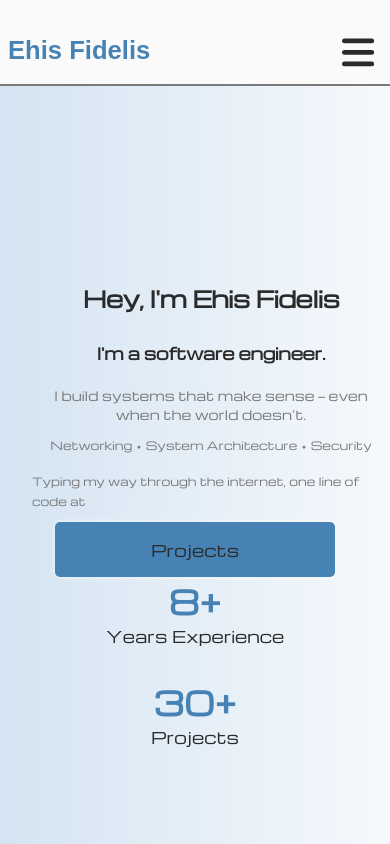
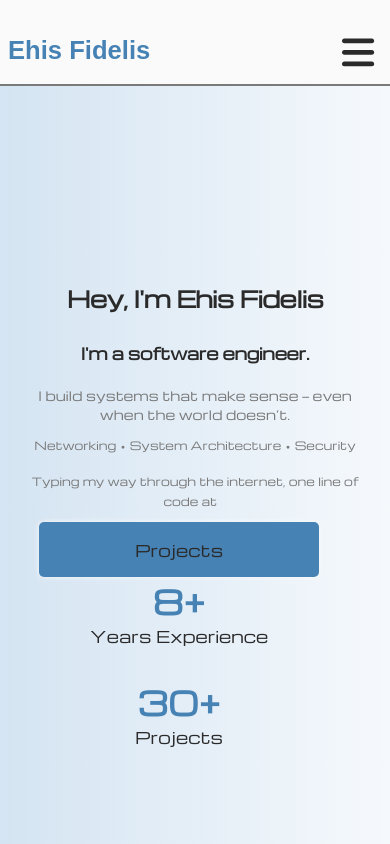
Before and after one commit to ehis-io/ehis-portfolio, a Next.js app: page /ehis-portfolio/ in a window 390 px wide. Shown: the top 844 px of the page. Built offline with nearby package versions, Linux system fonts and the light colour scheme; a web font is replaced by a local one.

Commit message:
fix home page align

```diff
--- a/app/home.module.css
+++ b/app/home.module.css
@@ -8,6 +8,7 @@
   align-items: center;
   flex-direction: column;
 }
+
 .sectionOne {
   display: flex;
   flex-direction: row;
@@ -199,6 +200,9 @@
   .sectionOne {
     height: auto;
   }
+  .home {
+    padding-right: 2em;
+  }
 
   .subtagline {
     color: var(--text-muted);
@@ -245,6 +249,7 @@
   }
   .description {
     font-size: 0.7rem;
+    text-align: center;
   }
 
   .resumeButton {
```
